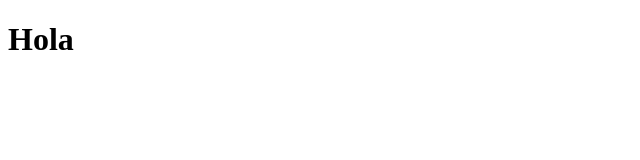
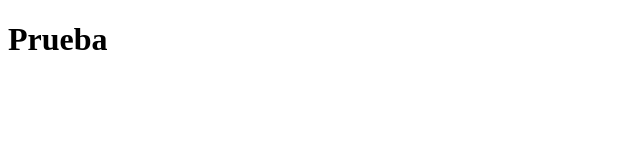
Before and after one commit to jeremyagnz/React-Jr-Tech-Test, a React (Vite) app: page / in a window 1280 px wide. Shown: the top 160 px of the page, without its empty margins (0-640 px from the left). Built offline with nearby package versions, Linux system fonts and the light colour scheme.

Commit message:
Structure

```diff
--- a/index.html
+++ b/index.html
@@ -4,11 +4,10 @@
     <meta charset="UTF-8" />
     <link rel="icon" type="image/svg+xml" href="/vite.svg" />
     <meta name="viewport" content="width=device-width, initial-scale=1.0" />
-    <title>Jr Tech Test Reactp</title>
+    <title>Jr Tech Test React</title>
   </head>
   <body>
     <div id="app">
-
     </div>
     <script type="module" src="/main.jsx"></script>
   </body>
--- a/main.jsx
+++ b/main.jsx
@@ -1,5 +1,6 @@
 import { createRoot } from 'react-dom/client'
+import { App } from './src/App'
 
 const root = createRoot(document.getElementById('app'))
 
-root.render(<h1>Hola</h1>)
+root.render(<App />)
--- /dev/null
+++ b/src/App.jsx
@@ -0,0 +1,3 @@
+export function App () {
+  return (<h1> Prueba </h1>)
+}
```
